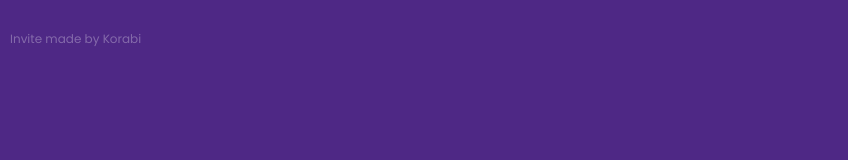
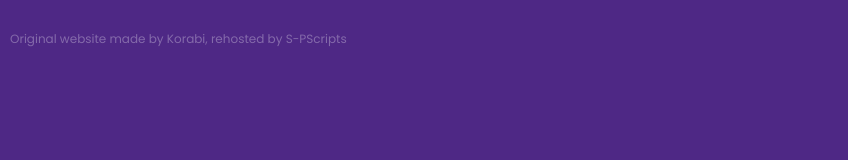
Before and after one commit to S-PScripts/shortcut-v3, a plain HTML site: page index.html in a window 1280 px wide. Shown: the top 160 px of the page, without its empty margins (0-848 px from the left). Drawn offline with Linux system fonts and the light colour scheme.

Commit message:
Update index.html

```diff
--- a/index.html
+++ b/index.html
@@ -71,7 +71,7 @@
   </style>
 </head>
 <body>
-  <div class="watermark">Invite made by Korabi</div>
+  <div class="watermark">Original website made by Korabi, rehosted by S-PScripts</div>
   <div class="logo-container">
     <div class="logo">
       <img src="https://i.postimg.cc/W39n6Wxv/sc.png" alt="Logo" />
```
